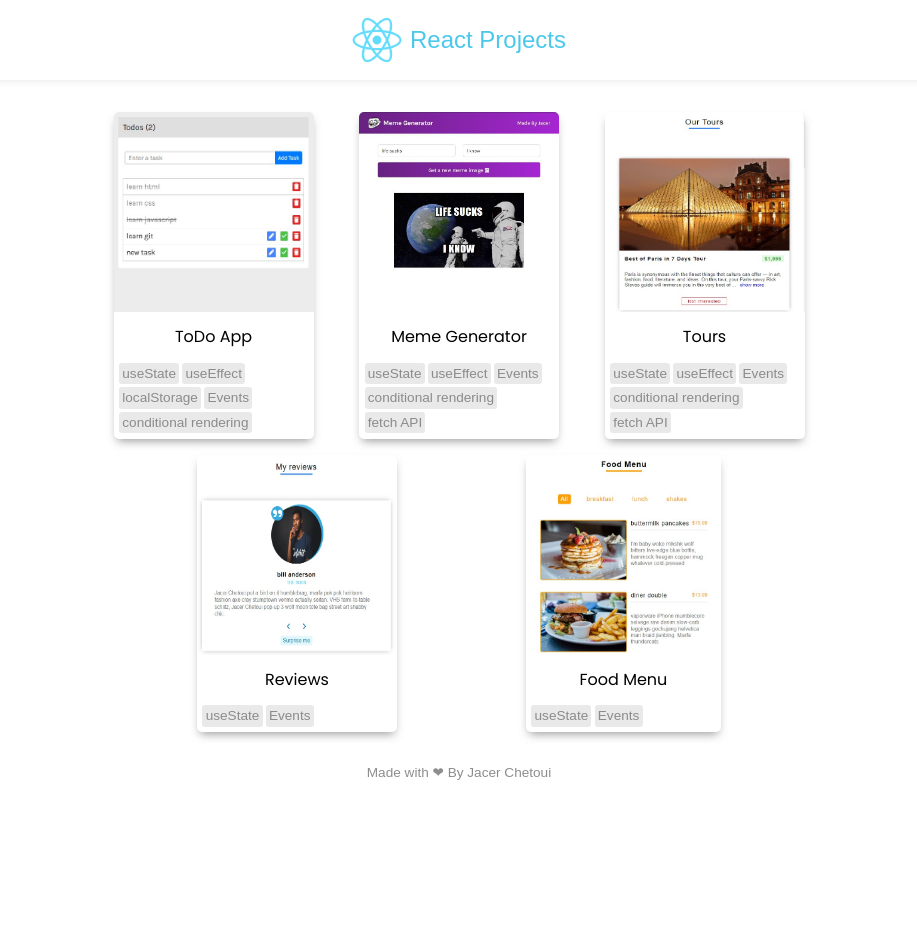
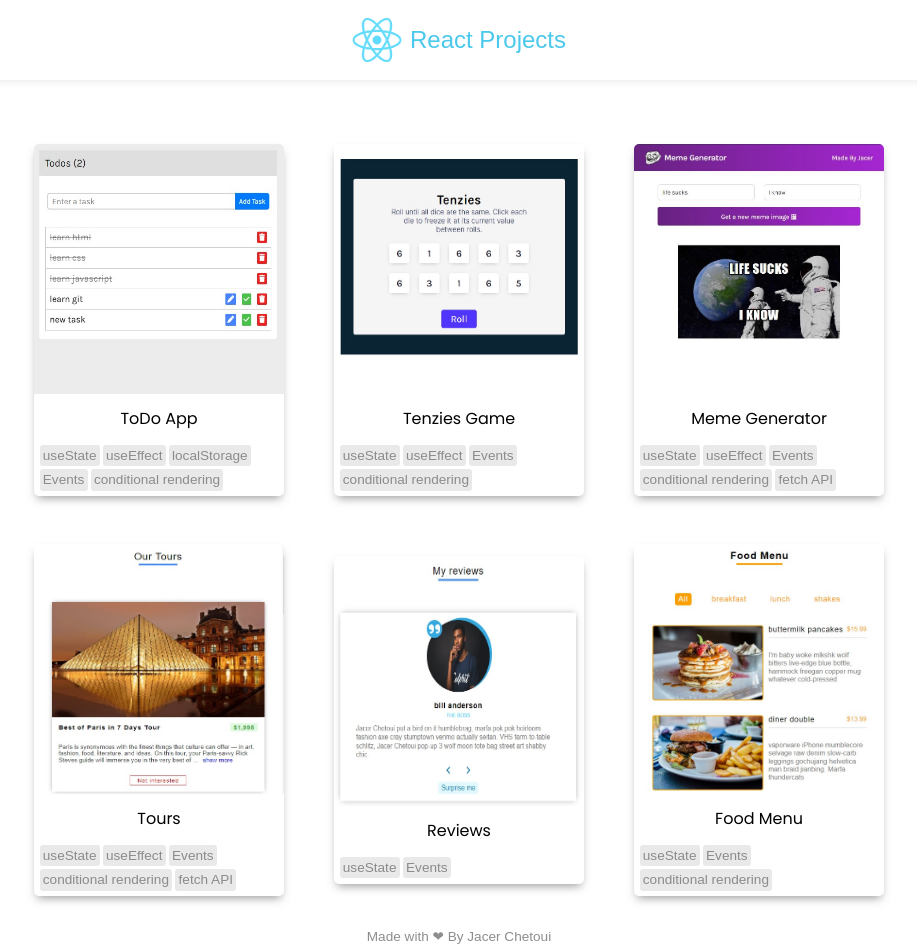
Before and after one commit to jacerchetoui56/React-Projects, a React (Create React App) app: page / in a window 1280 px wide. Shown: the whole page, without its empty margins (181-1098 px from the left). Before the commit the page ends 800 px from the top, so only its background shows below. Built offline with nearby package versions, Linux system fonts and the light colour scheme.

Commit message:
adding new projets : tenzies game and food menu

```diff
--- a/src/projectData.js
+++ b/src/projectData.js
@@ -4,6 +4,12 @@ const projects = [
         imageUrl: "./images/todo.jpg",
         link: `https://todoapp.jacerchetoui.me`,
         keywords: ["useState", "useEffect", "localStorage", "Events", "conditional rendering"]
+    },
+    {
+        name: "Tenzies Game",
+        imageUrl: "./images/tenzies-game.jpg",
+        link: `https://tenzies-game.jacerchetoui.me`,
+        keywords: ["useState", "useEffect", "Events", "conditional rendering"]
     },
     {
         name: "Meme Generator",
@@ -27,7 +33,7 @@ const projects = [
         name: "Food Menu",
         imageUrl: "./images/food-menu.jpg",
         link: `https://foodmenu.jacerchetoui.me`,
-        keywords: ["useState", "Events"]
+        keywords: ["useState", "Events", "conditional rendering"]
     },
 ]
 
--- a/src/styles.css
+++ b/src/styles.css
@@ -35,27 +35,28 @@ header h3 {
 
 /* !======== projects =========== */
 main {
-  width: min(750px, 80%);
+  width: min(850px, 80%);
   margin: 2rem auto;
   display: flex;
   flex-wrap: wrap;
-  justify-content: space-evenly;
-  align-items: stretch;
+  justify-content: space-between;
+  align-items: center;
   gap: 1rem;
 }
 .project {
-  flex: 0 0 300px;
+  flex: 0 0 400px;
   height: 100%;
   overflow: hidden;
   text-align: center;
   border-radius: 5px;
   box-shadow: 0 5px 10px -3px #727272b5;
-  max-width: 200px;
+  max-width: 250px;
+  margin-top: 2rem;
 }
 .project img {
   width: 100%;
-  max-width: 200px;
-  height: 200px;
+  max-width: 250px;
+  height: 250px;
 }
 
 .project h3 {
```
Also changed, not shown: public/images/tenzies-game.jpg (added).
